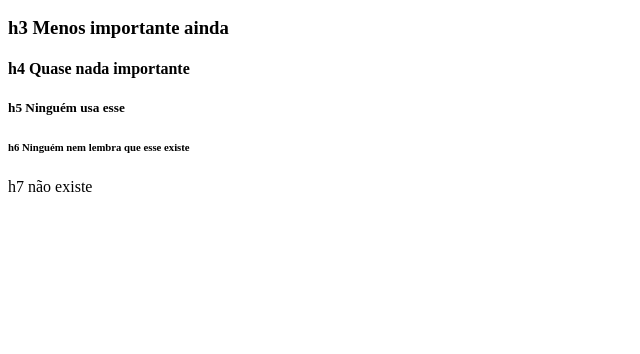
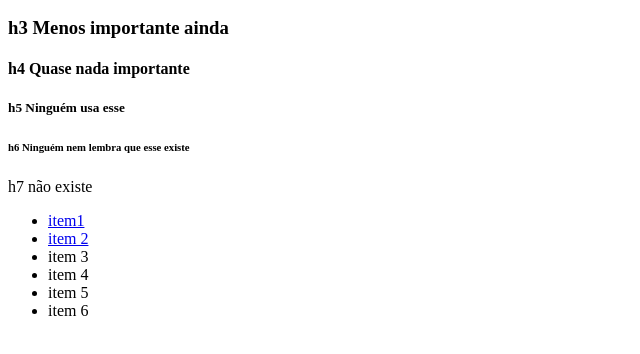
Before and after one commit to lixzaura/front-end, a plain HTML site: page index.html in a window 1280 px wide. Shown: the part 446-800 px from the top of the page, without its empty margins (0-640 px from the left). Drawn offline with Linux system fonts and the light colour scheme.

Commit message:
FINAL DA EXPLICAÇÃO FOI FEITA NA AULA 25/3/2026

```diff
--- a/index.html
+++ b/index.html
@@ -30,6 +30,23 @@
 <h4>h4 Quase nada importante</h4>
 <h5>h5 Ninguém usa esse</h5>
 <h6>h6 Ninguém nem lembra que esse existe</h6>
-<h7> h7 não existe</h7>
+<h7>h7 não existe</h7>
+
+<ul>
+    <li>
+        <a href="http://127.0.0.1:5500/item1.html"> <!-- hypertexto ;; direciona pra outro item do site. -->
+            item1
+        </a>
+    </li>
+    <li>
+        <a href="item2.html">
+            item 2
+        </a>
+    </li>
+    <li>item 3</li>
+    <li>item 4</li>
+    <li>item 5</li>
+    <li>item 6</li>
+</ul>
     </body>
 </html>
```
Also changed, not shown: item1.html (added, +6 -0 lines), item2.html (added, +3 -0 lines).
